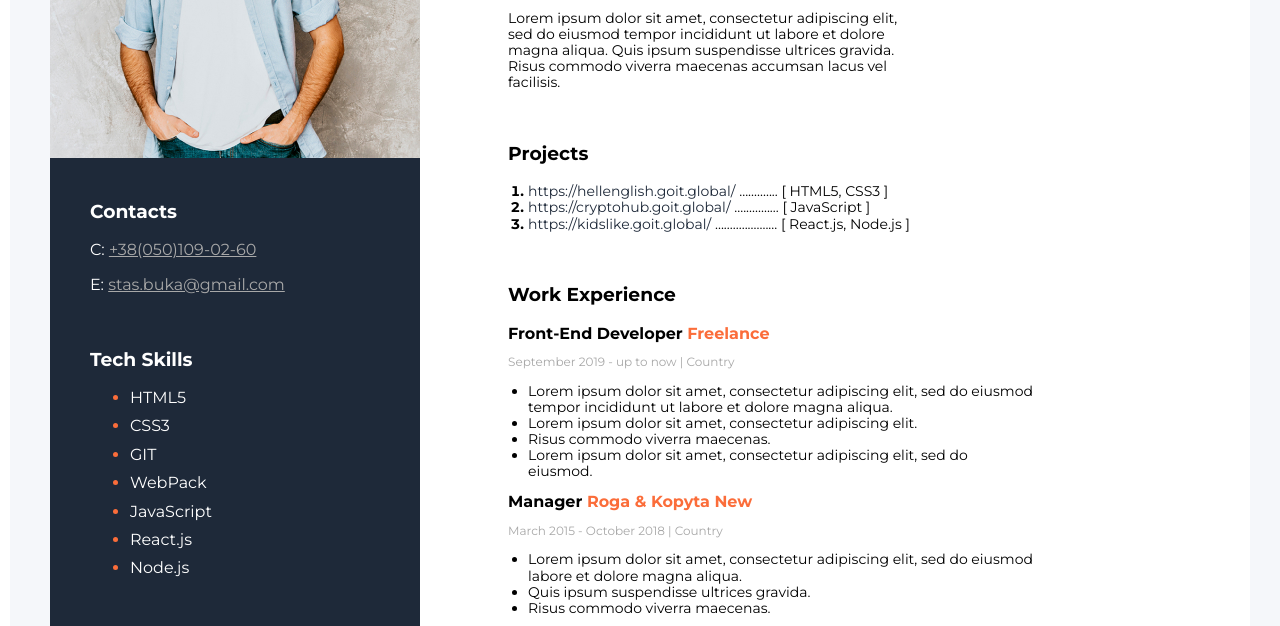
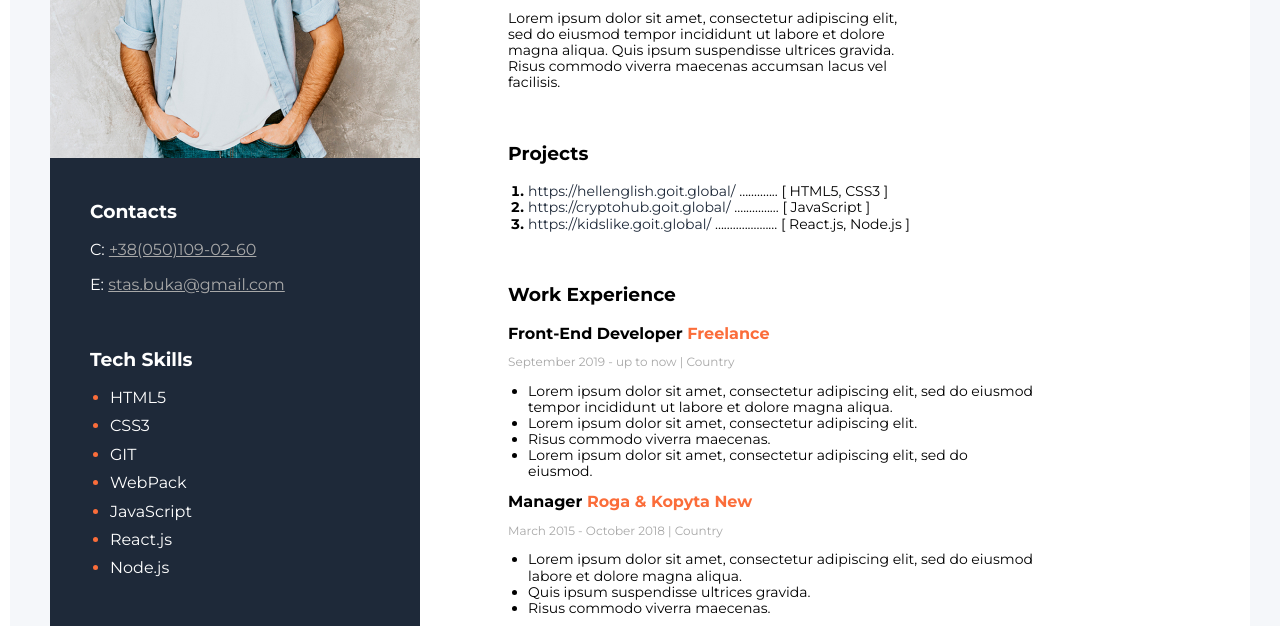
Before and after one commit to stanislavNemch/GoIT, a plain HTML site: page index.html in a window 1280 px wide. Shown: the part 286-912 px from the top of the page. Drawn offline with Linux system fonts and the light colour scheme.

Commit message:
Sidebar done

```diff
--- a/css/style.css
+++ b/css/style.css
@@ -114,6 +114,11 @@ body{
     color: #FFFFFF;
 }
 
+.sidebar ul{
+    padding: 0;
+    margin-left: 20px;
+}
+
 .sidebar li{
     color: #FB6D3A;
     margin: 10px 0;
```
